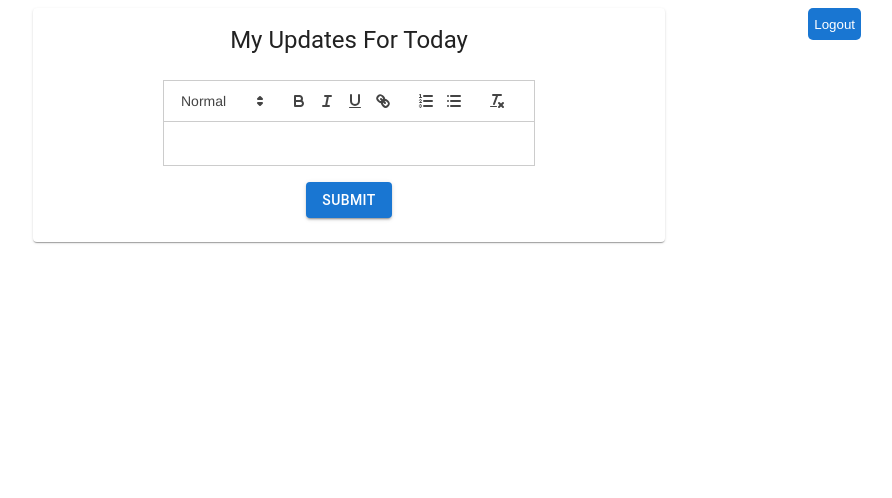
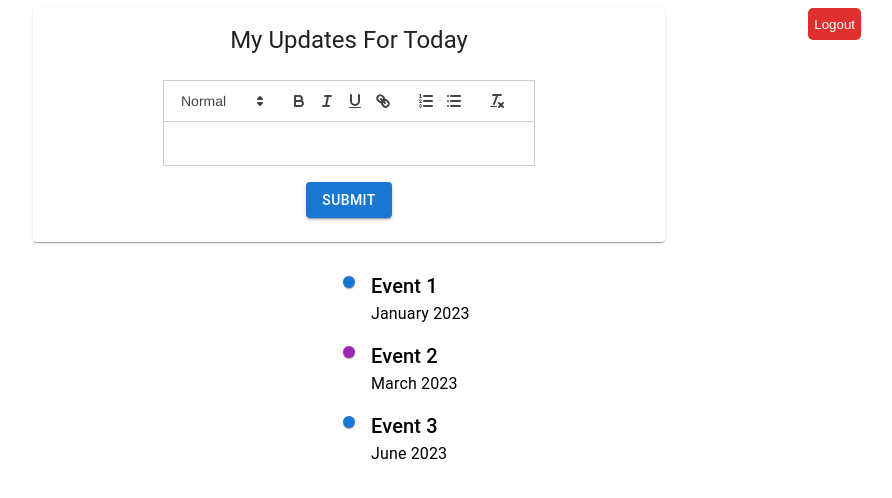
Before and after one commit to abhashkmr/frontend, a Next.js app: page /protected/updates in a window 1280 px wide. Shown: the top 498 px of the page, without its empty margins (291-1183 px from the left). Built offline with nearby package versions, Linux system fonts and the light colour scheme.

Commit message:
Modified logout button

```diff
--- a/index.css
+++ b/index.css
@@ -10,7 +10,7 @@
     right: 10%;
 
     height: 2rem;
-    background-color: #1976D2;
+    background-color: #E02F2F;
     outline: none;
     border: none;
     border-radius: 5px;
@@ -19,5 +19,5 @@
     transition: 1s;
 }
 .logoutbtn button:hover{
-    background-color: #1664b3;
+    background-color: #bd2929;
 }
--- a/pages/protected/updates.js
+++ b/pages/protected/updates.js
@@ -12,6 +12,7 @@ import TimelineConnector from '@mui/lab/TimelineConnector';
 import TimelineContent, { timelineContentClasses } from '@mui/lab/TimelineContent';
 import TimelineDot from '@mui/lab/TimelineDot';
 import TimelineOppositeContent from '@mui/lab/TimelineOppositeContent';
+// import { Timeline, TimelineItem, TimelineSeparator, TimelineConnector, TimelineContent, TimelineDot, TimelineOppositeContent, Paper, Typography } from '@mui/material';
 
 
 const ReactQuill = dynamic(() => import("react-quill"), { ssr: false });
@@ -60,12 +61,7 @@ if (userConfirmation) {
     sessionStorage.clear();
     router.push('/auth/login')
 
-
-    // alert("You clicked OK!");
-} else {
-    // User clicked "Cancel"
-    alert("You clicked Cancel!");
-}  }
+} }
 
   return (
     <>
@@ -89,6 +85,32 @@ if (userConfirmation) {
       </CardContent>
 
     </Card>
+    {/* adding timeline */}
+    <Timeline>
+      <TimelineItem>
+        <TimelineDot color="primary" />
+        <TimelineContent>
+          <Typography variant="h6">Event 1</Typography>
+          <Typography>January 2023</Typography>
+        </TimelineContent>
+      </TimelineItem>
+      <TimelineItem>
+        <TimelineDot color="secondary" />
+        <TimelineContent>
+          <Typography variant="h6">Event 2</Typography>
+          <Typography>March 2023</Typography>
+        </TimelineContent>
+      </TimelineItem>
+      <TimelineItem>
+        <TimelineDot color="primary" />
+        <TimelineContent>
+          <Typography variant="h6">Event 3</Typography>
+          <Typography>June 2023</Typography>
+        </TimelineContent>
+      </TimelineItem>
+    </Timeline>
+
+
     </>
   );
 };
```
